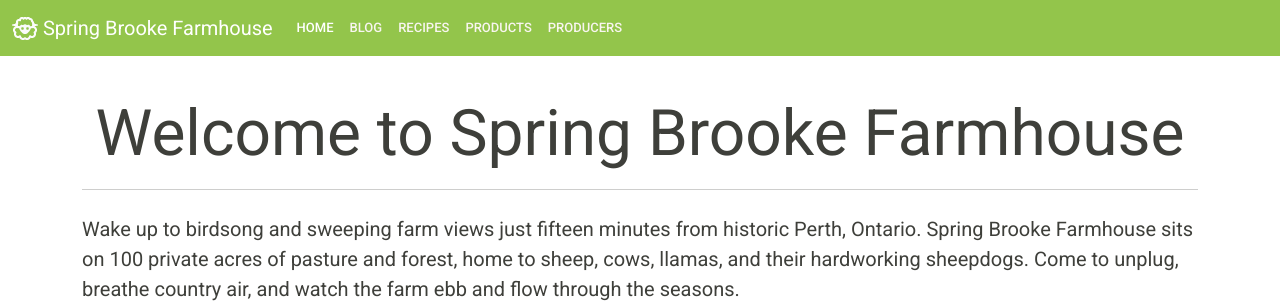
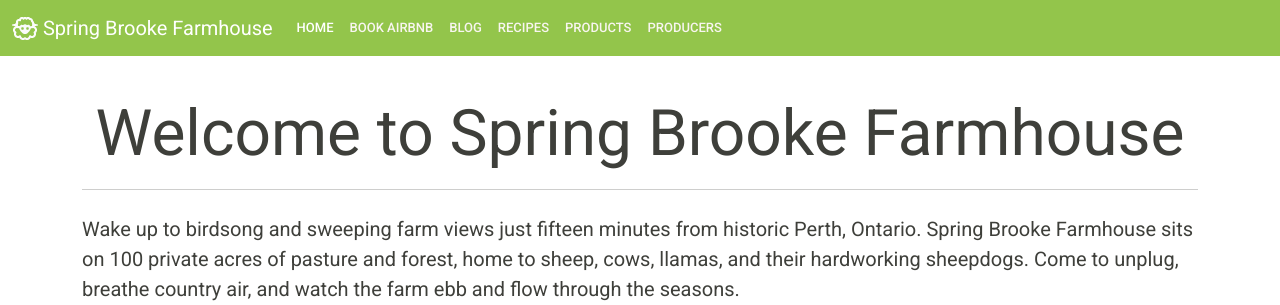
Before and after one commit to DrCBeatz/springbrookfarmhouse, a Django app: page / in a window 1280 px wide. Shown: the top 305 px of the page. Run offline with Django 5.2, Linux system fonts and the light colour scheme; data that the repository does not hold is empty; parts of the project's set-up code (start-up, migrations or seed data) failed here and were passed over; some libraries are stand-ins or nearby versions.

Commit message:
add airbnb link

```diff
--- a/templates/navbar.html
+++ b/templates/navbar.html
@@ -33,6 +33,10 @@
         </li>
 
         <li class="nav-item">
+          <a class="nav-link text-light" href="https://www.airbnb.ca/rooms/1426993368785918604" target="_blank">Book AirBnB</a>
+        </li>
+
+        <li class="nav-item">
           <a class="nav-link {% nav_active 'blog:.*' %}" href="{{ blog_url }}">Blog</a>
         </li>
 
```
